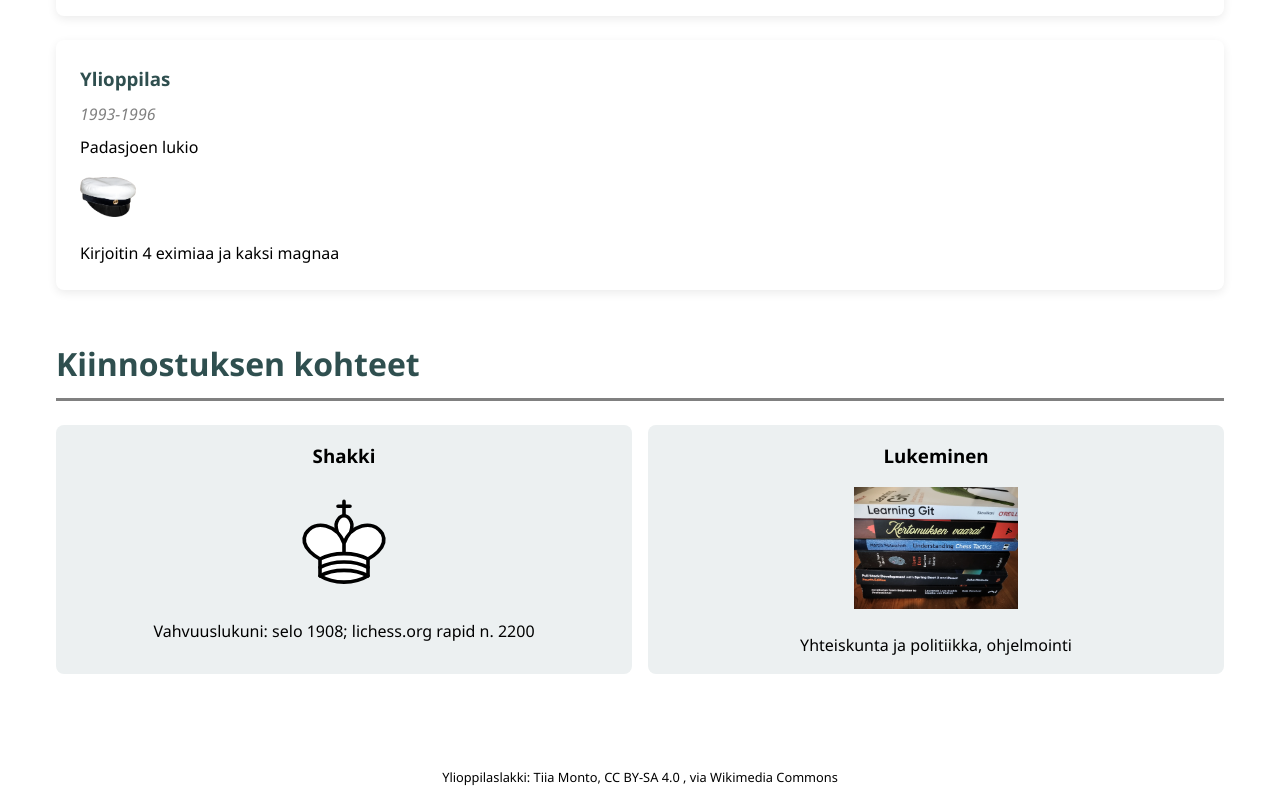
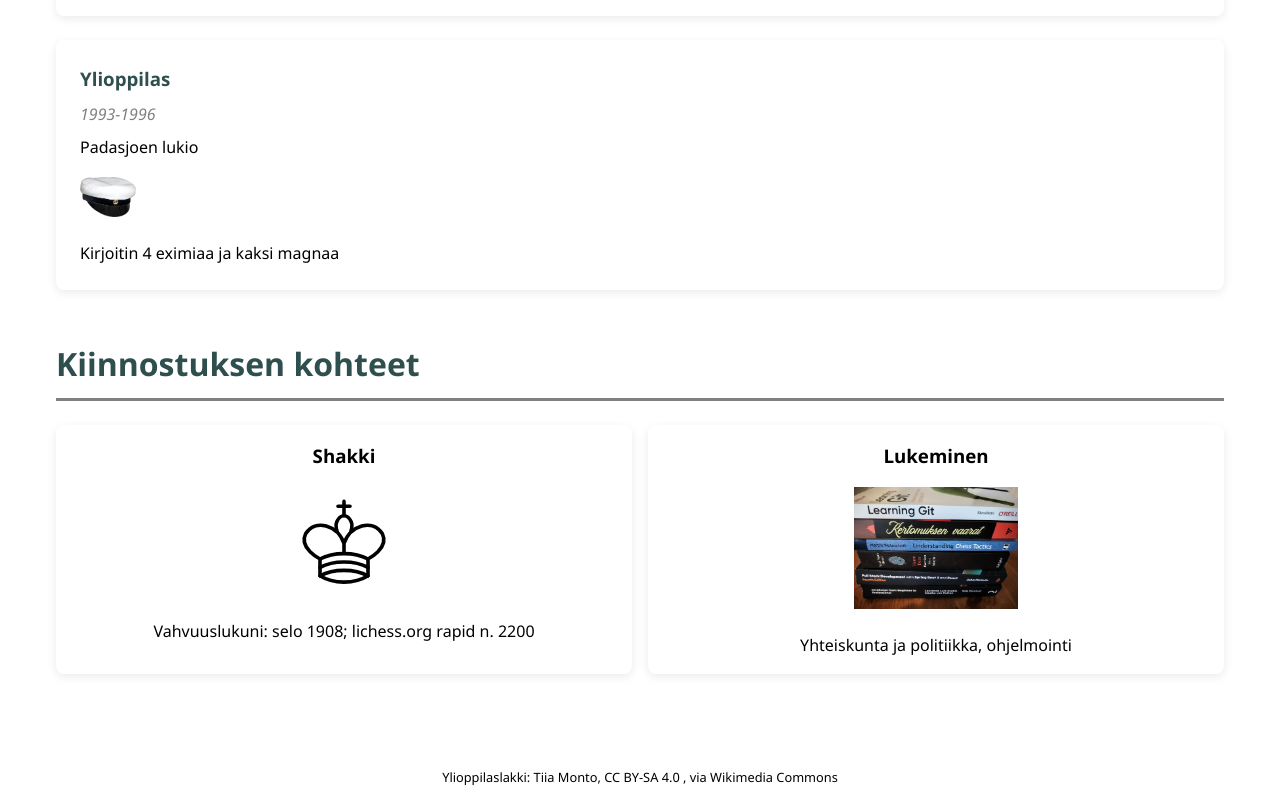
Before and after one commit to cofitabs/cofitabs.github.io, a plain HTML site: page cv.html in a window 1280 px wide. Shown: the part 1377-2177 px from the top of the page. Drawn offline with Linux system fonts and the light colour scheme.

Commit message:
Viimeistele sivusto

```diff
--- a/styles.css
+++ b/styles.css
@@ -186,10 +186,11 @@ nav a.active {
 
 .hobby-item {
     flex: 1 1 200px;
-    background: #ecf0f1;
+    background: white;
     padding: 1rem;
     border-radius: 8px;
     text-align: center;
+    box-shadow: 0 3px 10px rgba(0,0,0,0.08);
 }
 
 .hobby-item img {
```
Also changed, not shown: images/256px-Ylioppilaslakki_drawing.png (deleted), images/blog-kahvin-ja-javan-valissa.png (deleted), images/blog-kahvin-ja-javan.png (deleted), images/blogs-screenshot.png (deleted), images/logo_TUNI_eng_purple_CMYK.jpg (deleted), images/tg-tallenna-tapahtuma.png (deleted).
